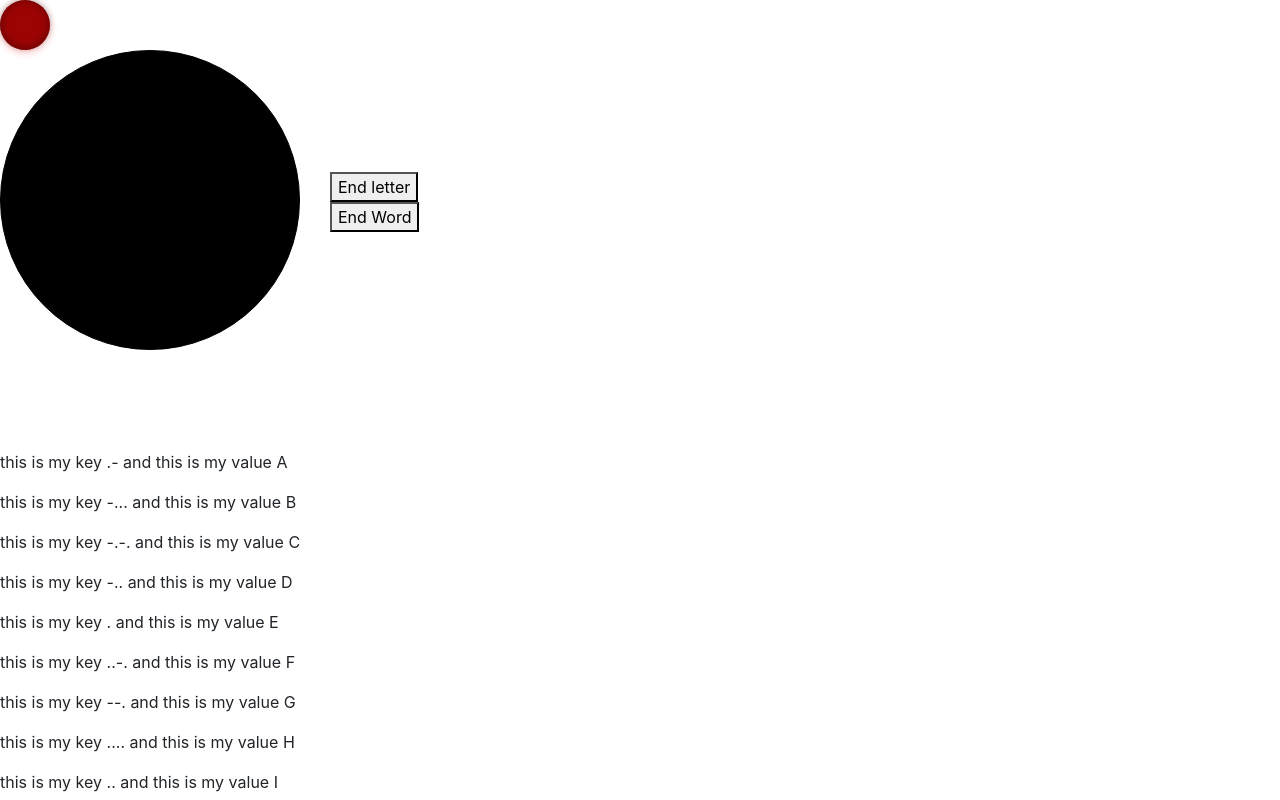
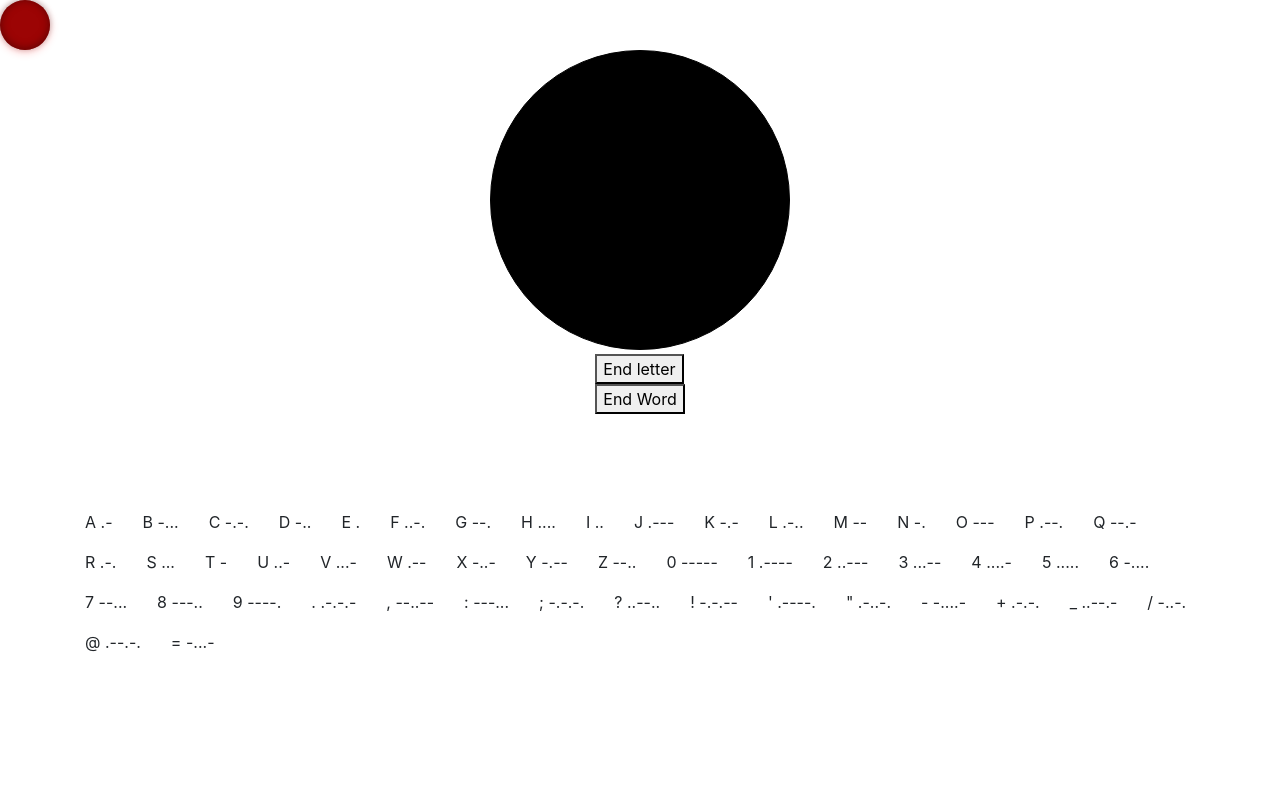
Before and after one commit to Anh-KNguyen/morse, a React (Create React App) app in the folder my-app/: page / in a window 1280 px wide. Shown: the top 800 px of the page. Built offline with nearby package versions, Linux system fonts and the light colour scheme.

Commit message:
DIsplay key,value pairs in a grid system after mapping

```diff
--- a/my-app/src/App.js
+++ b/my-app/src/App.js
@@ -116,12 +116,11 @@ class App extends React.Component {
     return (
       <>
         <div className={(this.state.islightOn ? "light-on" : "light-off")}/>
-        <div className="row">
-          <div className="col-md-auto">
-            <audio></audio>
+        <div className="row buttonContainer">
+          <div className="col-auto">
             <button className={"dot-button " + (this.state.isButtonPushed ? "dot-button-grey" : null)} onMouseDown={this.handleMorseEvent} onMouseUp={this.handleMorseEvent}></button>
           </div>
-          <div className="col-md-auto align-self-center">
+          <div className="col-auto">
             <div>
               <button onMouseDown={this.handleEndLetterEvent}>End letter</button>
             </div>
@@ -140,11 +139,16 @@ class App extends React.Component {
           <br/>
           {this.state.word}
           <br/>
-          {
-            Object.keys(data).map((key) =>(
-            <p> this is my key {key} and this is my value {data[key]}</p>
-            ))
-          }
+          <div class="container">
+            <div className="row">
+              {Object.keys(data).map((key) =>(
+                <div className="col-auto">
+                  <p>{data[key]} {key}</p>
+                </div>
+              ))}
+            </div>
+          </div>
+
         </div>
       </>
     );
```
